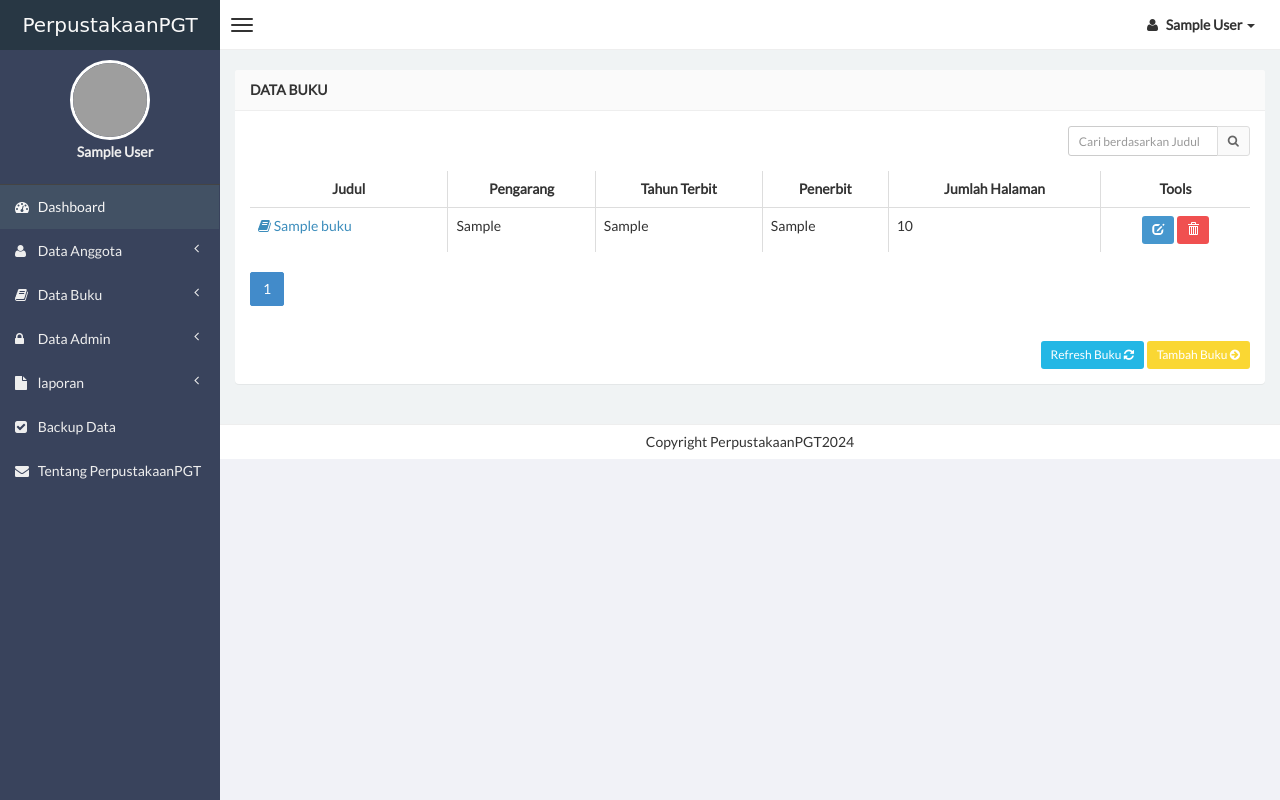
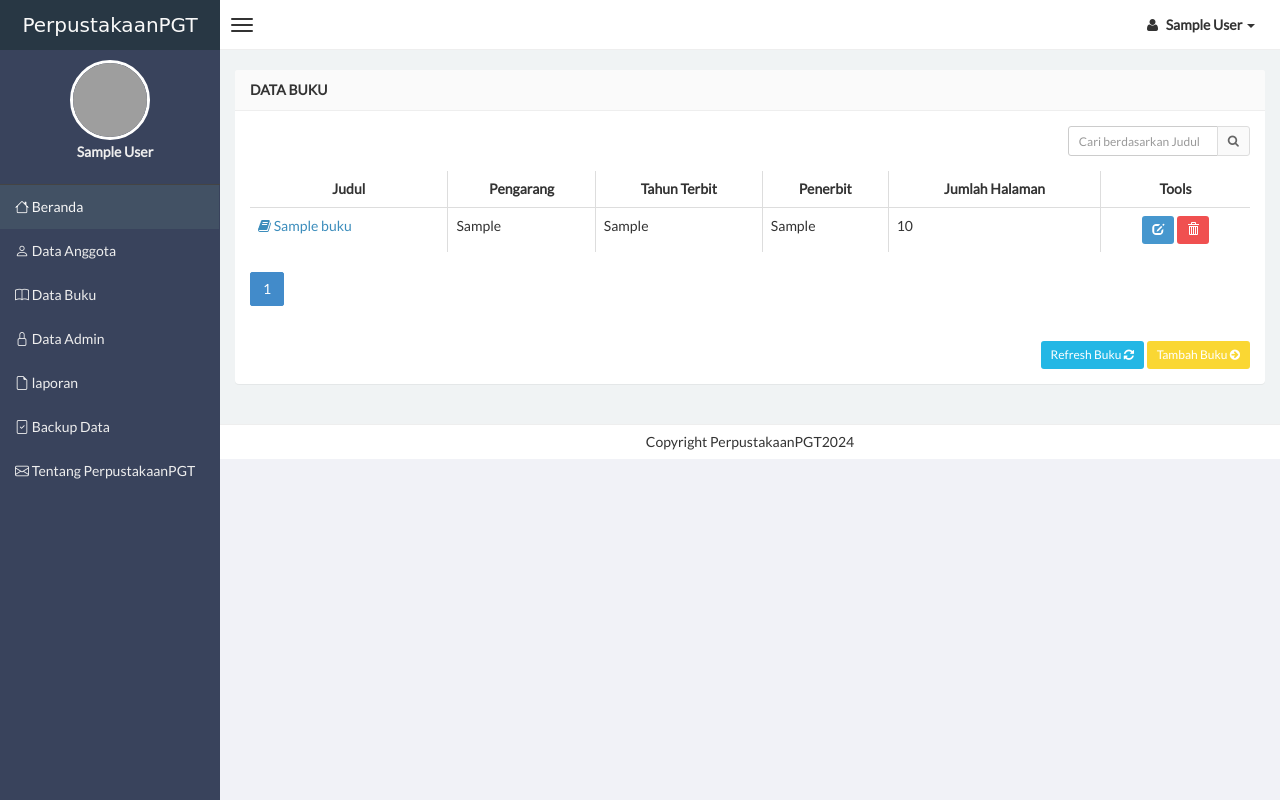
Before and after one commit to Freksa26/perpuspgt1, a PHP site: page /admin/buku.php in a window 1280 px wide. Run offline with PHP 8.4, Linux system fonts and the light colour scheme; the visitor is signed in with stand-in values (Sample User, id 1); tables that the repository leaves empty or names only in its code hold one stand-in row (values such as "Sample post"); some libraries are stand-ins or nearby versions; grey boxes are pictures that could not be loaded.

Commit message:
merubah icon
merubah icon di menu.php

```diff
--- a/admin/menu.php
+++ b/admin/menu.php
@@ -1,63 +1,67 @@
-                            <ul class="sidebar-menu">
+<link rel="stylesheet" href="https://cdnjs.cloudflare.com/ajax/libs/bootstrap-icons/1.8.1/font/bootstrap-icons.min.css">
+
+
+
+                           <ul class="sidebar-menu">
                                 <li class="active">
                                     <a href="index.php">
-                                        <i class="fa fa-dashboard"></i> <span>Dashboard</span>
+                                    <i class="bi bi-house"></i> <span> Beranda </span>
                                     </a>
                                 </li>
 
                                 <li class="treeview">
                                     <a href="#">
-                                        <i class="fa fa-user"></i>
+                                    <i class="bi bi-person"></i>
                                         <span>Data Anggota</span>
-                                        <i class="fa fa-angle-left pull-right"></i>
+
                                     </a>
                                     <ul class="treeview-menu">
-                                        <li><a href="anggota.php"><i class="fa fa-angle-double-right"></i> Data Anggota</a></li>
-                                        <li><a href="input-anggota.php"><i class="fa fa-angle-double-right"></i> Tambah Anggota</a></li>
+                                        <li><a href="anggota.php">  <i class="bi bi-person"></i>  Data Anggota</a></li>
+                                        <li><a href="input-anggota.php">  <i class="bi bi-person"></i>  Tambah Anggota</a></li>
                                     </ul>
                                 </li>
 
                                 <li class="treeview">
                                     <a href="#">
-                                        <i class="fa fa-book"></i>
+                                    <i class="bi bi-book"></i>
                                         <span>Data Buku</span>
-                                        <i class="fa fa-angle-left pull-right"></i>
+
                                     </a>
                                     <ul class="treeview-menu">
-                                        <li><a href="buku.php"><i class="fa fa-angle-double-right"></i> Data Buku</a></li>
-                                        <li><a href="input-buku.php"><i class="fa fa-angle-double-right"></i> Tambah Buku</a></li>
+                                        <li><a href="buku.php"><i class="bi bi-book"></i> Data Buku</a></li>
+                                        <li><a href="input-buku.php"><i class="bi bi-book"></i> Tambah Buku</a></li>
                                     </ul>
                                 </li>
                                 <li class="treeview">
                                     <a href="#">
-                                        <i class="fa fa-lock"></i>
+                                    <i class="bi bi-lock"></i>
                                         <span>Data Admin</span>
-                                        <i class="fa fa-angle-left pull-right"></i>
+
                                     </a>
                                     <ul class="treeview-menu">
-                                        <li><a href="admin.php"><i class="fa fa-angle-double-right"></i> Data Admin</a></li>
-                                        <li><a href="input-admin.php"><i class="fa fa-angle-double-right"></i> Tambah Admin</a></li>
+                                        <li><a href="admin.php"><i class="bi bi-lock"></i>Data Admin</a></li>
+                                        <li><a href="input-admin.php"><i class="bi bi-lock"></i> Tambah Admin</a></li>
                                     </ul>
                                 </li>
                                 <li class="treeview">
                                     <a href="#">
-                                        <i class="fa fa-file"></i>
+                                    <i class="bi bi-file-earmark"></i>
                                         <span>laporan</span>
-                                        <i class="fa fa-angle-left pull-right"></i>
+
                                     </a>
                                     <ul class="treeview-menu">
-                                        <li><a href="laporan-anggota.php"><i class="fa fa-angle-double-right"></i> Laporan Anggota</a></li>
-                                        <li><a href="laporan-buku.php"><i class="fa fa-angle-double-right"></i> Laporan Buku</a></li>
+                                        <li><a href="laporan-anggota.php"> <i class="bi bi-file-earmark"></i> Laporan Anggota</a></li>
+                                        <li><a href="laporan-buku.php"> <i class="bi bi-file-earmark"></i> Laporan Buku</a></li>
                                     </ul>
                                 </li>
                                 <li>
                                     <a href="backup.php">
-                                        <i class="fa fa-check-square"></i> <span>Backup Data</span>
+                                    <i class="bi bi-file-check"></i> <span>Backup Data</span>
                                     </a>
                                 </li>
                                 <li>
                                     <a href="tentang.php">
-                                        <i class="fa fa-envelope"></i> <span>Tentang PerpustakaanPGT</span>
+                                    <i class="bi bi-envelope"></i> <span>Tentang PerpustakaanPGT</span>
                                     </a>
                                 </li>
 
```
